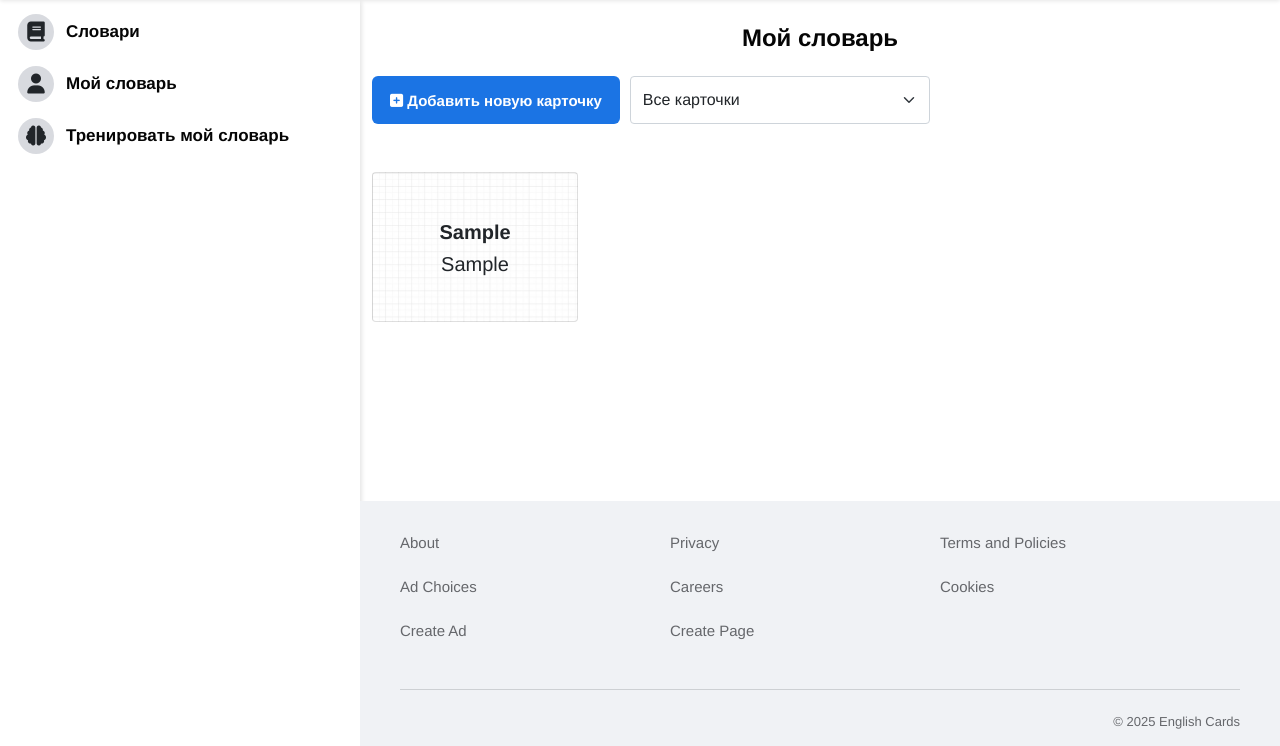
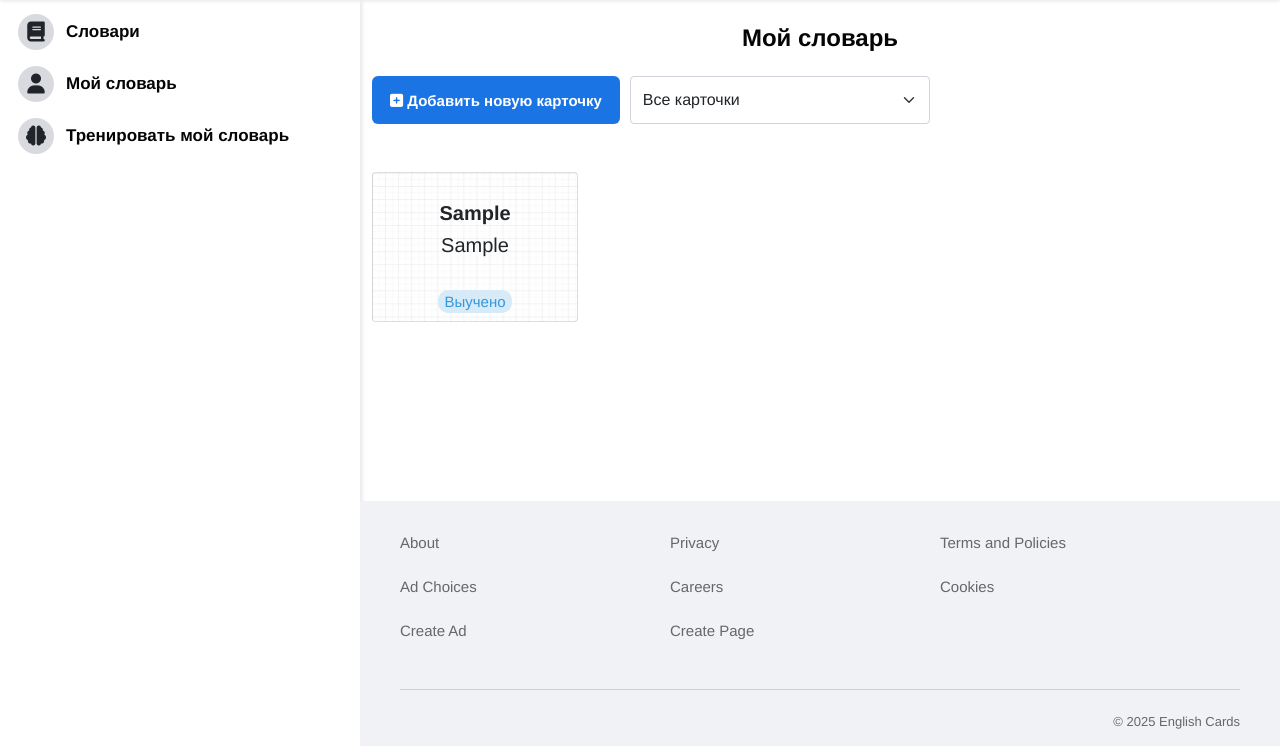
Before and after one commit to Vladiuse/engCards, a Django app: page /vocabulary/user-vocabulary/ in a window 1280 px wide. Shown: the part 54-800 px from the top of the page. Run offline with Django 5.2, Linux system fonts and the light colour scheme; a user stored in the database is signed in; tables that the repository leaves empty hold one stand-in row (values such as "Sample post"); parts of the project's set-up code (start-up, migrations or seed data) failed here and were passed over; some libraries are stand-ins or nearby versions.

Commit message:
add status in card in vocabulary

```diff
--- a/static/js/main.js
+++ b/static/js/main.js
@@ -1,3 +1,11 @@
+document.querySelectorAll('*[data-href]').forEach(elem => {
+    elem.addEventListener('click', function (e) {
+        var link_elem = e.currentTarget
+        var link = link_elem.dataset.href
+        window.location.href = link
+    })
+})
+
 // HEADER SETTINGS
 // setting tool
 var headerSettingsBtn = document.getElementById('header-settings')
--- a/vocabulary/serializers.py
+++ b/vocabulary/serializers.py
@@ -11,6 +11,8 @@ class EnglishLevelSerializer(serializers.ModelSerializer):
 
 
 class WordPairSerializer(serializers.ModelSerializer):
+    status_text = serializers.SerializerMethodField()
+
     class Meta:
         model = WordPair
         fields = '__all__'
@@ -21,6 +23,10 @@ class WordPairSerializer(serializers.ModelSerializer):
             ),
         ]
 
+
+    def get_status_text(self, obj) -> str:
+        return obj.get_status_display()
+
     def to_internal_value(self, data) -> dict:
         data['owner'] = self.context['request'].user.pk
         return super().to_internal_value(data=data)
--- a/vocabulary/templates/vocabulary/card_template.html
+++ b/vocabulary/templates/vocabulary/card_template.html
@@ -6,5 +6,8 @@
             <p class="card-text"><b data-card-en="">{{word.en}}</b></p>
             <p class="card-text" data-card-ru="">{{word.ru}}</p>
         </div>
+        <div class="card-footer">
+            <span class="card_status {{word.status}}" data-card-status="">{{word.get_status_display}}</span>
+        </div>
     </div>
 </div>
--- a/vocabulary/templates/vocabulary/user_vocabulary.html
+++ b/vocabulary/templates/vocabulary/user_vocabulary.html
@@ -58,15 +58,45 @@
         opacity: 1;
         /* Видимое состояние */
     }
-    .vocabulary-buttons{
+
+    .vocabulary-buttons {
         display: flex;
         flex-direction: row;
         gap: 10px;
     }
-    #status-filter{
+
+    #status-filter {
         max-width: 300px;
         cursor: pointer;
     }
+
+    .card-footer {
+        border-top: none;
+        background-color: initial;
+        text-align: center;
+    }
+
+    .card_status {
+        font-size: 15px;
+        padding: 3px 6px;
+        border-radius: 10px;
+    }
+
+    .card_status.learned {
+        background-color: #d6eaf8;
+        color: #3498db;
+    }
+
+    .card_status.learning {
+        color: #2ecc71;
+        background-color: #d5f5e3;
+    }
+
+    .card_status.postponed {
+        color: #909497;
+        background-color: #eaeded;
+    }
+
     @media screen and (max-width: 1000px) {
         .card .edit {
             opacity: 1;
@@ -77,7 +107,8 @@
             text-align: center;
             flex-direction: column;
         }
-        #status-filter{
+
+        #status-filter {
             max-width: 100%;
             width: 100%;
         }
@@ -280,7 +311,7 @@
             return this.elem.dataset.cardId;
         }
 
-        get status(){
+        get status() {
             return this.elem.dataset.cardStatus;
         }
 
@@ -298,11 +329,11 @@
             this.elem.dataset.cardStatus = data.status
         }
 
-        hide(){
+        hide() {
             this.elem.style.display = 'none';
         }
 
-        show(){
+        show() {
             this.elem.style.display = 'block'
         }
     }
@@ -346,6 +377,7 @@
 
         _renderTemplate(data) {
             let result = this.template;
+            console.log(result)
             for (const [key, value] of Object.entries(data)) {
                 result = result.replaceAll(`{${key}}`, value);
             }
@@ -363,14 +395,14 @@
             this.cards.set(card.id, card);
         }
 
-        filterByStatus(status){
-            if (status == 'all'){
-                for (let card of this.cards.values()){
+        filterByStatus(status) {
+            if (status == 'all') {
+                for (let card of this.cards.values()) {
                     card.show()
                 }
             } else {
-                for (let card of this.cards.values()){
-                    if (status == card.status){
+                for (let card of this.cards.values()) {
+                    if (status == card.status) {
                         card.show()
                     } else {
                         card.hide()
--- a/vocabulary/templatetags/vocabulary_tags.py
+++ b/vocabulary/templatetags/vocabulary_tags.py
@@ -9,5 +9,7 @@ def show_card(card=None) -> dict:
             'pk': '{id}',
             'ru': '{ru}',
             'en': '{en}',
+            'status': '{status}',
+            'get_status_display': '{status_text}',
         }
     return {'word': card}
```
